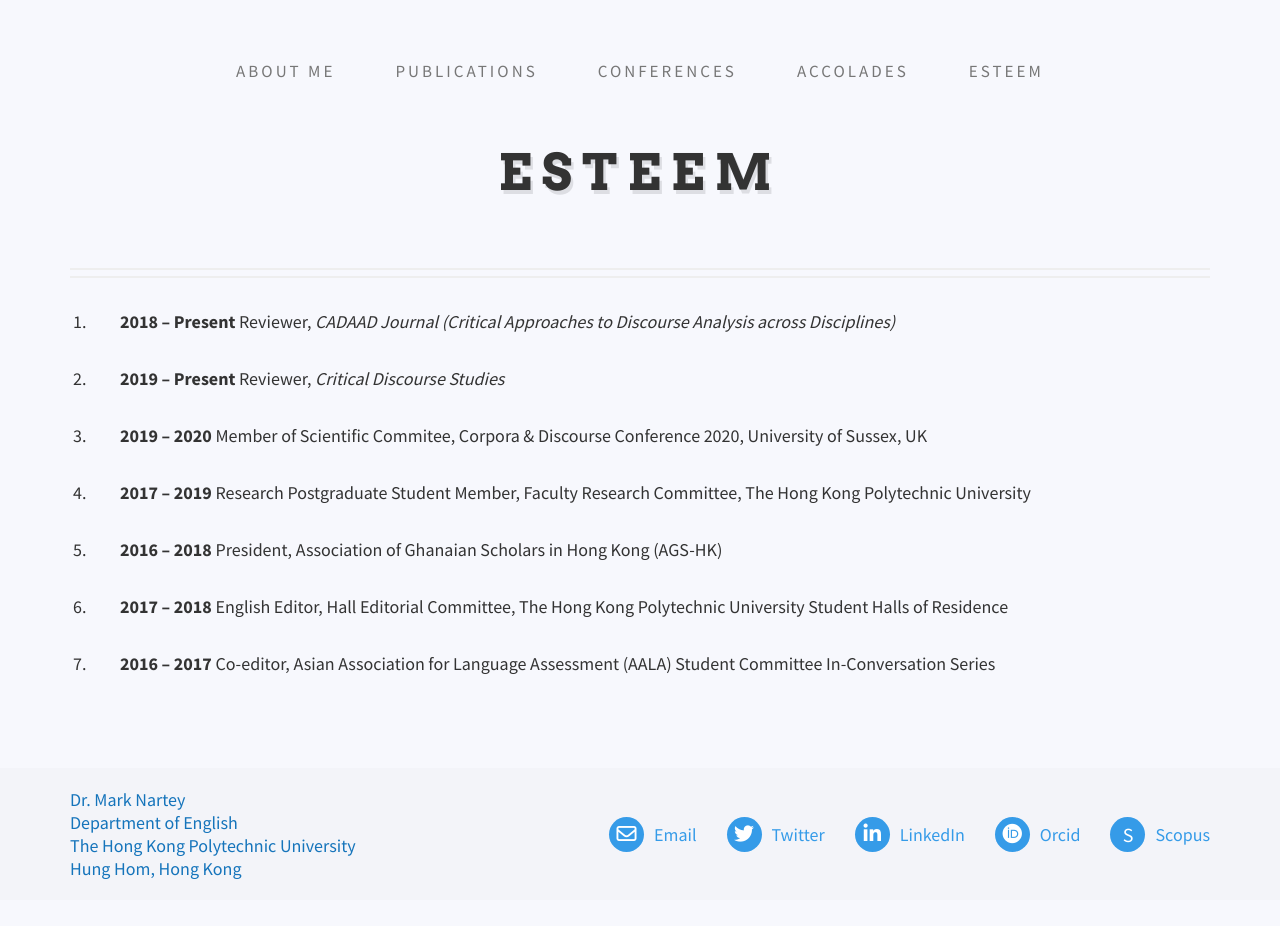
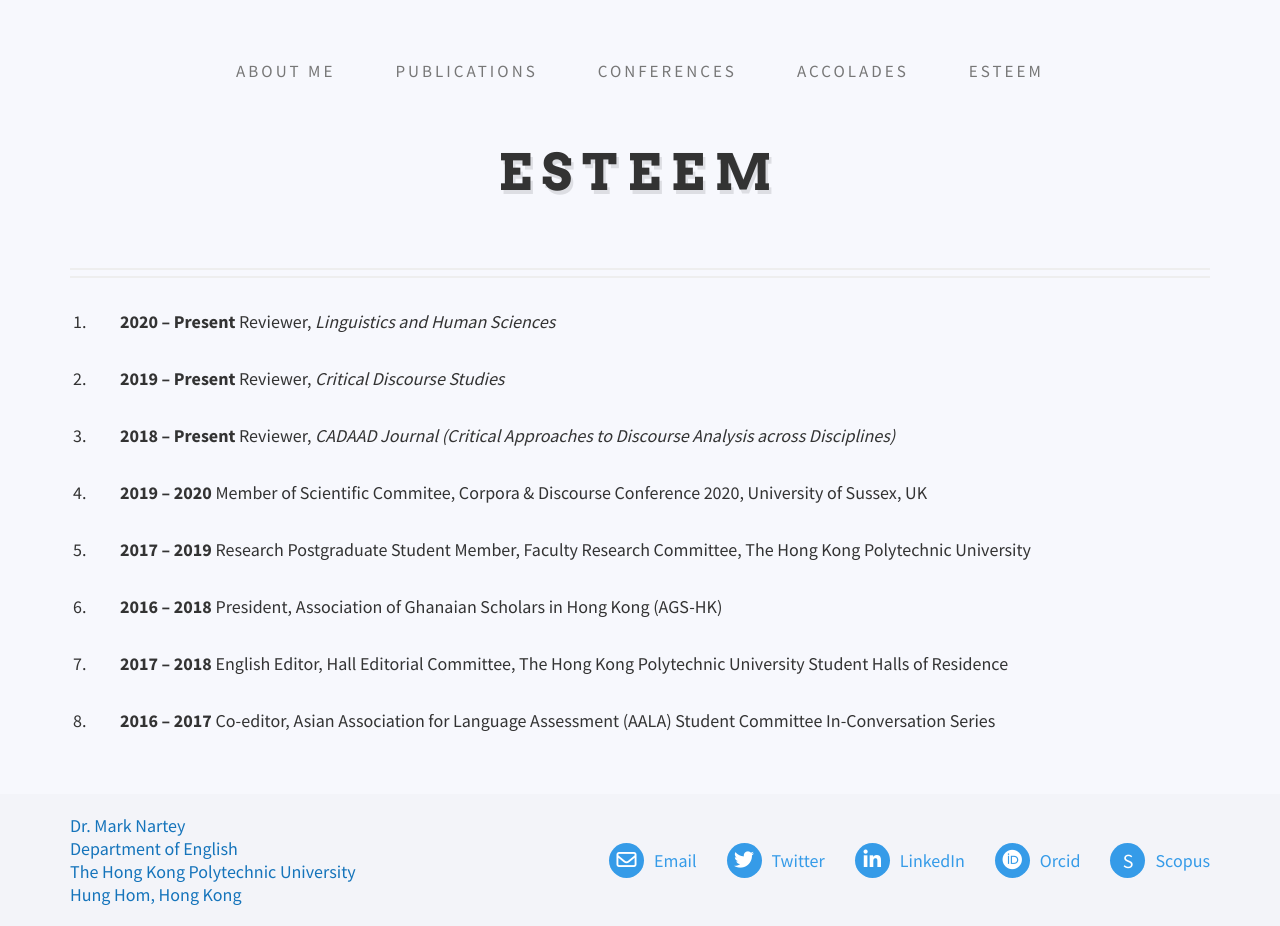
Before and after one commit to danielcornock/marknartey.com, a Jekyll site: the page built from _pages/esteem-measures.md, in a window 1280 px wide. Built offline with Jekyll 4.4.1, drawn with Linux system fonts in a browser that asks for light colours; nearby versions of some CDN libraries; before the commit the page ends 900 px from its top, so only the background shows below that.

Commit message:
Update Content “Esteem Measures”

```diff
--- a/_data/esteem-measures.yml
+++ b/_data/esteem-measures.yml
@@ -1,8 +1,15 @@
 items:
-  - content: <b>2018 – Present</b> Reviewer, <i>CADAAD Journal (Critical Approaches to Discourse Analysis across Disciplines)</i>
+  - content: <b>2020 – Present</b> Reviewer, <i>Linguistics and Human Sciences</i>
   - content: <b>2019 – Present</b> Reviewer, <i>Critical Discourse Studies</i>
-  - content: <b>2019 – 2020</b> Member of Scientific Commitee, Corpora & Discourse Conference 2020, University of Sussex, UK
-  - content: <b>2017 – 2019</b> Research Postgraduate Student Member, Faculty Research Committee, The Hong Kong Polytechnic University
-  - content: <b>2016 – 2018</b> President, Association of Ghanaian Scholars in Hong Kong (AGS-HK)
-  - content: <b>2017 – 2018</b> English Editor, Hall Editorial Committee, The Hong Kong Polytechnic University Student Halls of Residence
-  - content: <b>2016 – 2017</b> Co-editor, Asian Association for Language Assessment (AALA) Student Committee In-Conversation Series
+  - content: <b>2018 – Present</b> Reviewer, <i>CADAAD Journal (Critical Approaches
+      to Discourse Analysis across Disciplines)</i>
+  - content: <b>2019 – 2020</b> Member of Scientific Commitee, Corpora & Discourse
+      Conference 2020, University of Sussex, UK
+  - content: <b>2017 – 2019</b> Research Postgraduate Student Member, Faculty
+      Research Committee, The Hong Kong Polytechnic University
+  - content: <b>2016 – 2018</b> President, Association of Ghanaian Scholars in Hong
+      Kong (AGS-HK)
+  - content: <b>2017 – 2018</b> English Editor, Hall Editorial Committee, The Hong
+      Kong Polytechnic University Student Halls of Residence
+  - content: <b>2016 – 2017</b> Co-editor, Asian Association for Language Assessment
+      (AALA) Student Committee In-Conversation Series
```
